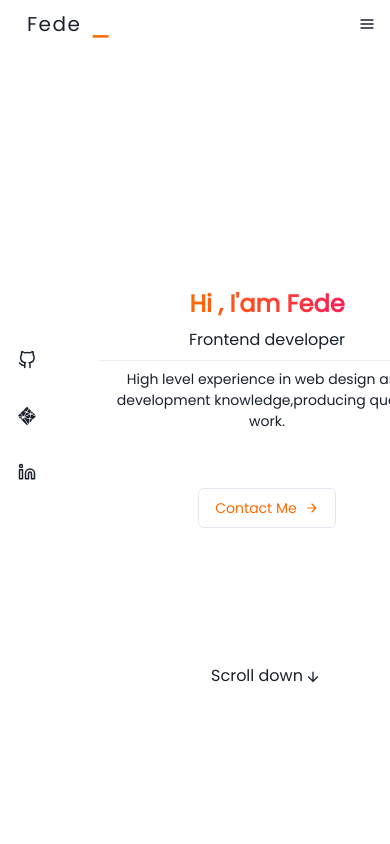
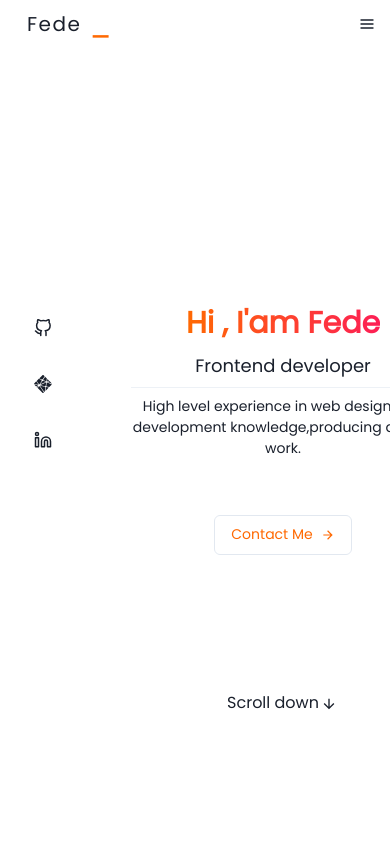
Before and after one commit to FedeCrossetto/Portfolio, a React (Create React App) app: page / in a window 390 px wide. Shown: the top 844 px of the page. Built offline with nearby package versions, Linux system fonts and the light colour scheme.

Commit message:
Edit  responsive component and PDF file

```diff
--- a/src/App.tsx
+++ b/src/App.tsx
@@ -1,7 +1,6 @@
 import React from "react";
 import { ChakraProvider } from "@chakra-ui/react";
 import  {Navbar}  from "./components/navbar/Navbar";
-import  {Navbar2}  from "./components/navbar/Navbar2";
 import Home from "./components/layout/Home";
 import theme from "./theme/theme";
 import Skills from "./components/layout/Skills";
--- a/src/components/layout/About.tsx
+++ b/src/components/layout/About.tsx
@@ -12,8 +12,13 @@ import {
   Box,
   useMediaQuery,
   Stack,
+  Link,
 } from "@chakra-ui/react";
 import { HiOutlineDownload } from "react-icons/hi";
+import MyCV from "../../assets/cv.pdf";
+
+
+
 export const About = () => {
   const [isNotSmallerScreen] = useMediaQuery("(min-width:768px)");
 
@@ -42,7 +47,7 @@ export const About = () => {
                 px={["2rem", "4rem", "6rem", "8rem"]}
                 fontSize="sm"
                 fontWeight="light"
-                textAlign={["center","center","start","start"]}
+                textAlign={["center", "center", "start", "start"]}
               >
                 Web developer, with extensive knowledge and years of experience
                 ,working in web technologies and UI / UX design ,devilering
@@ -63,22 +68,28 @@ export const About = () => {
                 </HStack>
                 {isNotSmallerScreen ? (
                   <Button
+                    as="a"
                     fontSize="sm"
                     rightIcon={<HiOutlineDownload />}
                     mt="3rem"
                     variant="outline"
                     color="brand.primary"
+                    href={MyCV}
+                    download ="Fede Crossetto CV"
                   >
                     Download CV
                   </Button>
                 ) : (
                   <Center>
                     <Button
+                      as="a"
                       fontSize="sm"
                       rightIcon={<HiOutlineDownload />}
                       mt="3rem"
                       variant="outline"
                       color="brand.primary"
+                      href={MyCV}
+                      download ="Fede Crossetto CV"
                     >
                       Download CV
                     </Button>
--- a/src/components/layout/Home.tsx
+++ b/src/components/layout/Home.tsx
@@ -29,12 +29,13 @@ const Home = () => {
 
   return (
     <>
-      <Center pt={20} spacing={6}>
+      <Center spacing={6}>
         <Flex
-          pt={40}
+          pt="10rem"
           minWidth={{ base: "480px", sm: "767px", md: "992px", lg: "1200px" }}
         >
-          <VStack p="3rem">
+          <VStack pt="6rem" px="4rem">
+            <Link href="https://github.com/FedeCrossetto" isExternal>
               <IconButton
                 size="lg"
                 _hover={{ color: "brand.secondary" }}
@@ -42,6 +43,8 @@ const Home = () => {
                 aria-label="Gitlab"
                 variant="ghost"
               ></IconButton>
+            </Link>
+            <Link href="https://app.netlify.com/teams/fede-vazquez-crossetto/overview" isExternal>
               <IconButton
                 size="lg"
                 _hover={{ color: "brand.secondary" }}
@@ -49,6 +52,8 @@ const Home = () => {
                 aria-label="Netlify"
                 variant="ghost"
               ></IconButton>
+            </Link>
+            <Link href="https://ar.linkedin.com/in/federico-crossetto/en?trk=people-guest_people_search-card" isExternal>
               <IconButton
                 size="lg"
                 _hover={{ color: "brand.secondary" }}
@@ -56,26 +61,31 @@ const Home = () => {
                 aria-label="Linkedin"
                 variant="ghost"
               ></IconButton>
+            </Link>
           </VStack>
 
-          <VStack
-            alignSelf={["center", "center", "start", "start"]}
-          >
+          <VStack maxW={["", "", "26rem", "26rem"]} pt="6rem">
             <Heading
-              fontSize={["2xl", "3xl", "4xl", "5xl"]}
+              fontSize={["3xl", "4xl", "5xl", "6xl"]}
               bgGradient="linear(to-r, brand.primary , brand.secondary)"
               bgClip="text"
               alignSelf={["center", "center", "start", "start"]}
             >
               Hi , I'am Fede
             </Heading>
-            <Text fontSize={["md", "lg", "xl", "2xl"]}
-                   alignSelf={["center", "center", "start", "start"]}>Frontend developer</Text>
+            <Text
+              fontSize={["lg", "xl", "2xl", "3xl"]}
+              alignSelf={["center", "center", "start", "start"]}
+            >
+              Frontend developer
+            </Text>
             <Divider variant="solid" />
-            <Text fontSize="sm"
+            <Text
+              fontSize="sm"
               fontWeight="light"
               pb="12"
-              textAlign={["center", "center", "start", "start"]}>
+              textAlign={["center", "center", "start", "start"]}
+            >
               High level experience in web design and development
               knowledge,producing quality work.
             </Text>
@@ -84,13 +94,13 @@ const Home = () => {
               color="brand.primary"
               fontSize="sm"
               variant="outline"
+              alignSelf={["center", "center", "start", "start"]}
             >
               Contact Me
             </Button>
             <Link
               href="/#"
               pt={32}
-
               variant="ghost"
               _hover={{
                 textDecorationColor: "none",
@@ -110,6 +120,7 @@ const Home = () => {
                 outline: "none",
                 border: "none",
               }}
+              alignSelf={["center", "center", "start", "start"]}
             >
               Scroll down
               <ArrowDownIcon mx="2px" />
@@ -121,7 +132,7 @@ const Home = () => {
               top="0"
               bg="brand.secondary"
               src={messi}
-              boxSize="350px"
+              boxSize="500px"
               display={["none", "none", "flex", "flex"]}
               objectFit="contain"
               borderRadius="full"
--- /dev/null
+++ b/src/global.d.ts
@@ -0,0 +1 @@
+declare module '*.pdf';
```
Also changed, not shown: src/components/navbar/Navbar2.tsx (deleted, +0 -52 lines), src/components/navbar/Navbar.tsx (line endings or trailing spaces), 2 other files (tests, documents, lock files or other folders). Lines whose indentation alone changed are shown as unchanged.
